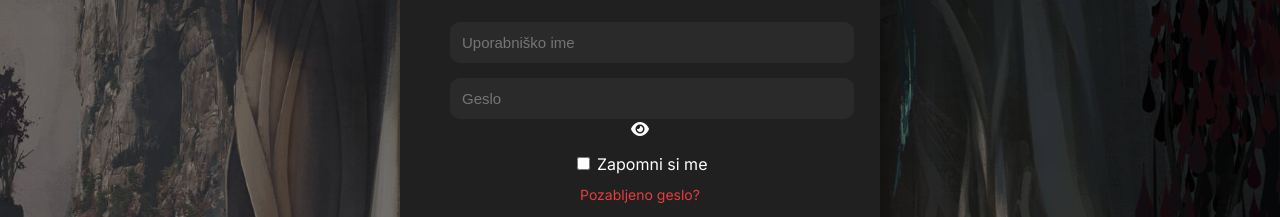
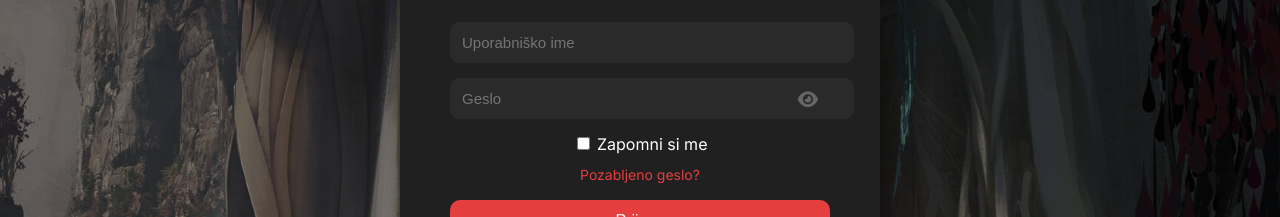
Before and after one commit to SvitMenard/SvitMenard, a plain HTML site: page index.html in a window 1280 px wide. Shown: the part 218-435 px from the top of the page. Drawn offline with Linux system fonts and the light colour scheme; some packages are replaced by stand-ins of ours; a script that the page names is missing.

Commit message:
Update style.css

```diff
--- a/style.css
+++ b/style.css
@@ -146,3 +146,20 @@ h2 {
 .forgot-password a:hover {
   text-decoration: underline;
 }
+.password-wrapper {
+  position: relative;
+}
+
+.toggle-password {
+  position: absolute;
+  right: 12px;
+  top: 50%;
+  transform: translateY(-50%);
+  cursor: pointer;
+  color: #666;
+  font-size: 18px;
+}
+
+.toggle-password:hover {
+  color: black;
+}
```
